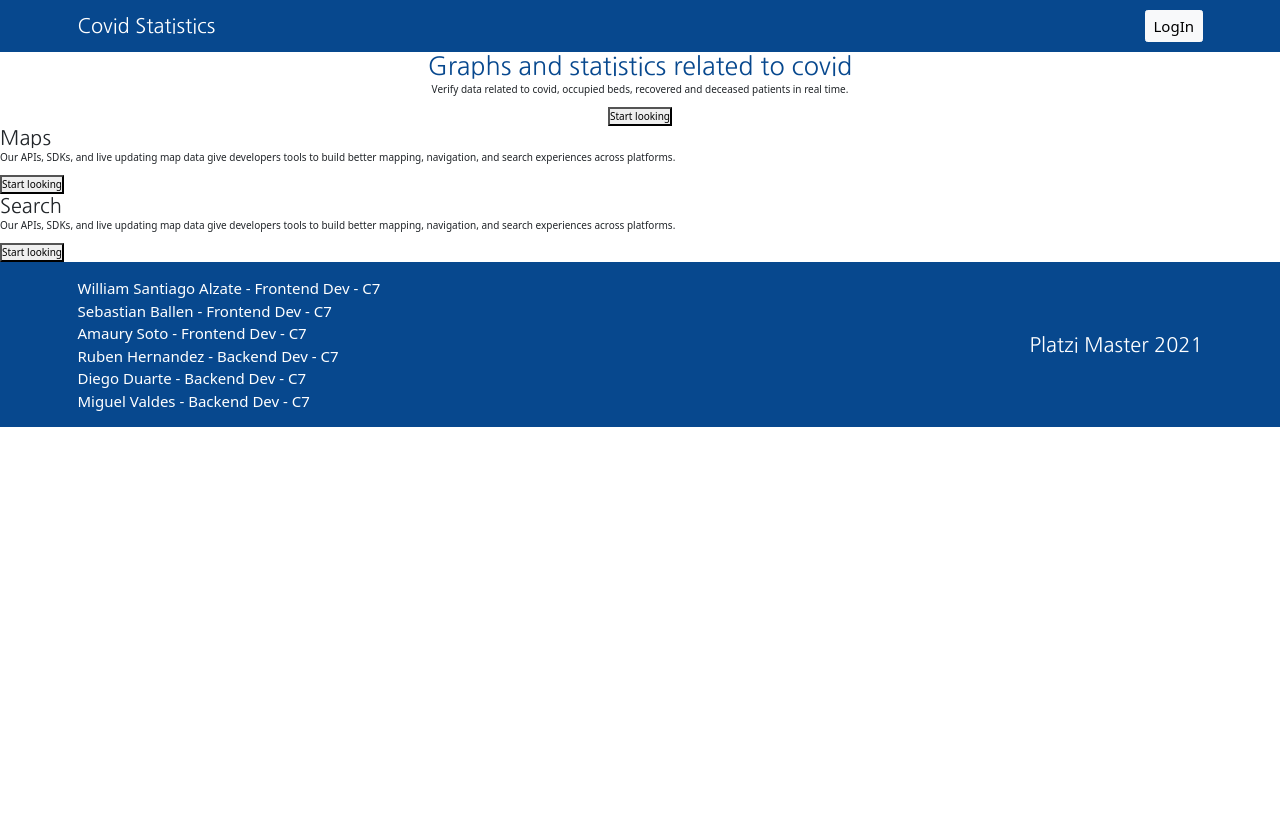
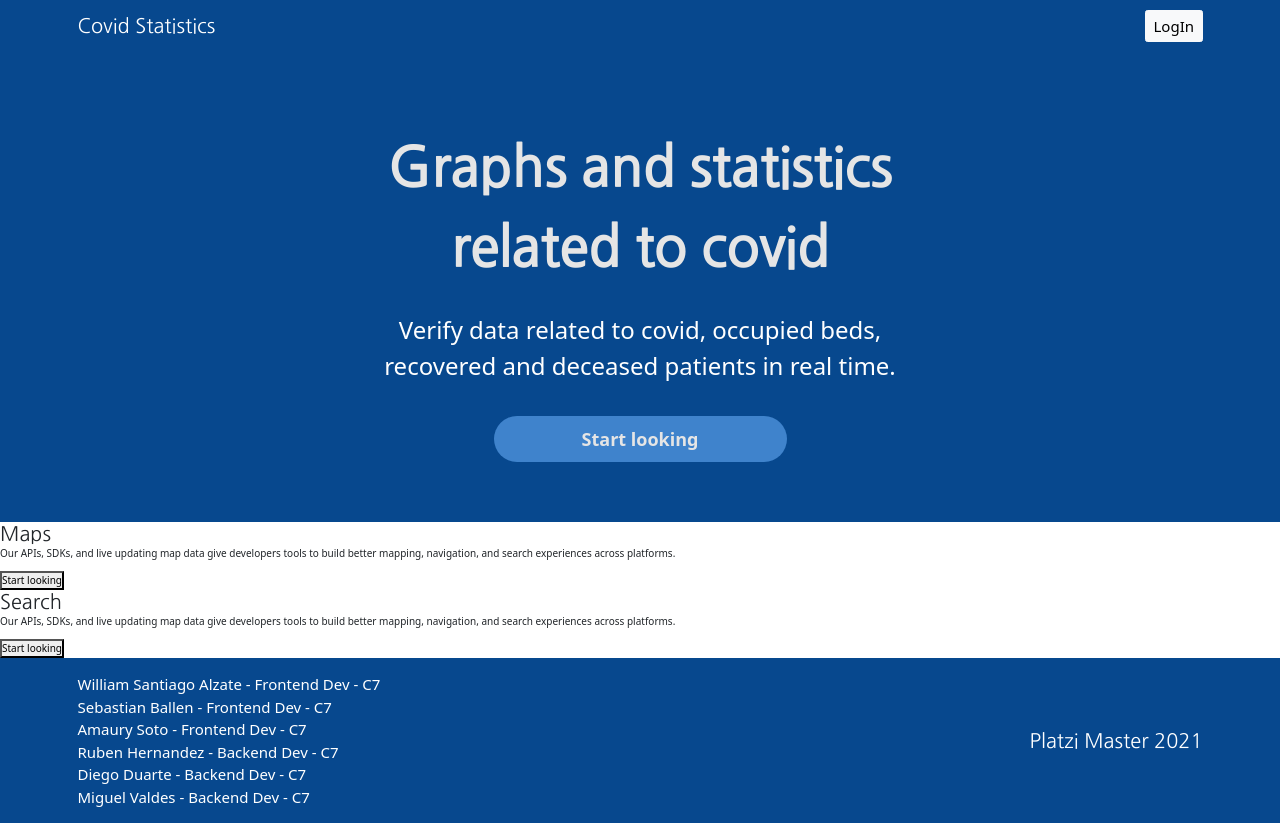
Before and after one commit to RubDevs/covid-statistics, a React (Create React App) app: page / in a window 1280 px wide. Before the commit the page ends 800 px from the top, so only its background shows below. Built offline with nearby package versions, Linux system fonts and the light colour scheme.

Commit message:
Hero container updated: Styles added to section.

```diff
--- a/src/styles/components/_landing.scss
+++ b/src/styles/components/_landing.scss
@@ -0,0 +1,34 @@
+.hero-container {
+  background-color: $primary-color;
+  h1 {
+    color:#E5E5E5;
+    font-size: 5.6rem;
+    font-weight: 700;
+    line-height: 80px;
+    letter-spacing: -.025em;
+    margin: auto auto 24px;
+    text-align: center;
+    padding-top: 76px;
+    width: 656px;
+  }
+  p {
+    color: #FFF;
+    font-size: 2.4rem;
+    font-weight: 300;
+    line-height: 36px;
+    max-width: 540px;
+    margin: auto auto 32px;
+  }
+  button {
+    background-color:$secondary-color;
+    border: none;
+    border-radius: 25px;
+    color:#E5E5E5;
+    font-size: 1.8rem;
+    font-weight: 700;
+    height: 46px;
+    line-height: 24px;
+    margin: auto auto 60px;
+    width: 293px;
+  }
+}
```
